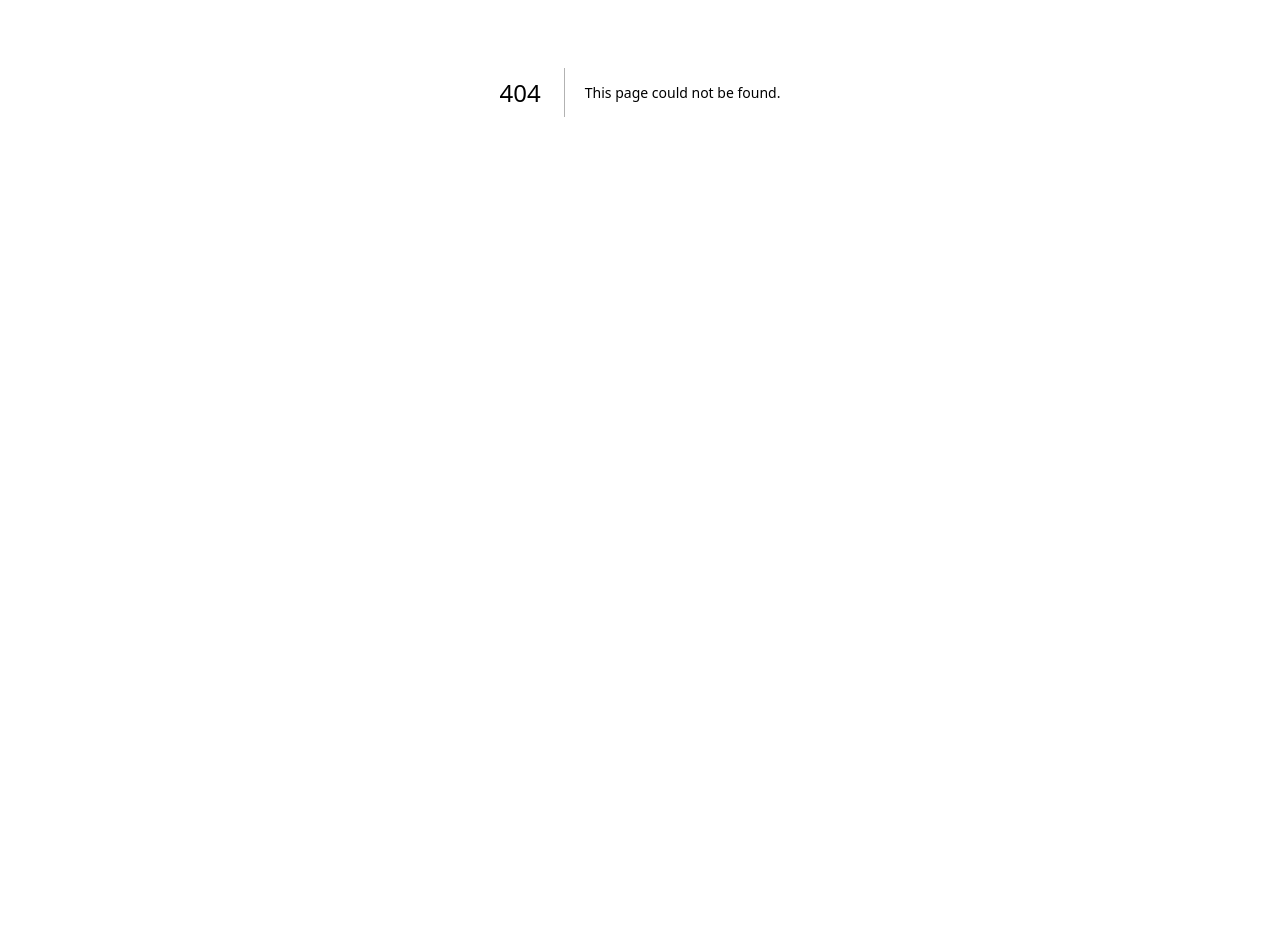
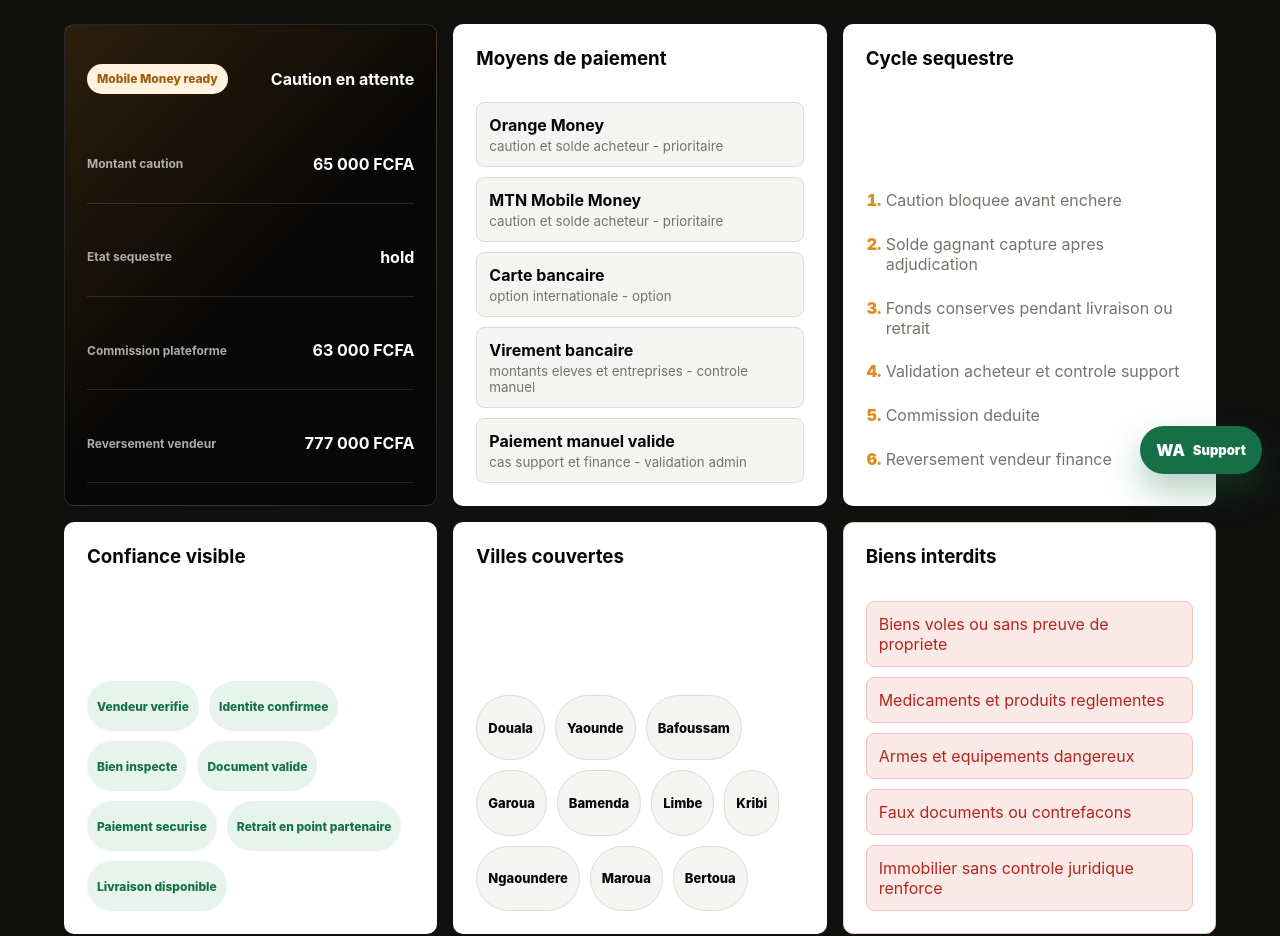
Before and after one commit to anguekepgael-del/ventes-aux-enchere, a Next.js app: page /operations in a window 1280 px wide. Before the commit this address had no page. Shown: the part 308-1244 px from the top of the page. Before the commit the page ends 800 px from the top, so only its background shows below. Built offline with nearby package versions, Linux system fonts and the light colour scheme.

Commit message:
Add operations route page

```diff
--- /dev/null
+++ b/app/operations/page.tsx
@@ -0,0 +1,104 @@
+import { DetailRow, PageShell, SectionIntro } from "@/src/components/site-chrome";
+import { demoAuctions } from "@/src/lib/demo-data";
+import {
+  cameroonCities,
+  escrowLifecycle,
+  paymentMethods,
+  prohibitedGoods,
+  trustBadges,
+} from "@/src/lib/marketplace-config";
+import {
+  calculateBuyerDeposit,
+  calculateSellerPayout,
+  formatXaf,
+  getEscrowDecision,
+} from "@/src/lib/marketplace-core";
+
+export default function Page() {
+  const selectedAuction = demoAuctions[0];
+  const sellerSettlement = calculateSellerPayout({ finalPrice: selectedAuction.currentPrice });
+  const escrowDecision = getEscrowDecision({
+    paymentCaptured: true,
+    buyerConfirmed: false,
+    disputeOpen: false,
+    adminApproved: false,
+  });
+
+  return (
+    <PageShell>
+      <section className="section-block operations-section route-hero">
+        <SectionIntro
+          eyebrow="Operations transactionnelles"
+          title="Paiements, sequestre, villes, badges et risques sous controle"
+        />
+        <div className="operations-grid">
+          <article className="ops-panel featured">
+            <div className="ops-panel-header">
+              <span className="badge gold">Mobile Money ready</span>
+              <strong>Caution en attente</strong>
+            </div>
+            <DetailRow
+              label="Montant caution"
+              value={formatXaf(calculateBuyerDeposit({ startPrice: selectedAuction.startPrice }))}
+            />
+            <DetailRow label="Etat sequestre" value={escrowDecision} />
+            <DetailRow label="Commission plateforme" value={formatXaf(sellerSettlement.commission)} />
+            <DetailRow label="Reversement vendeur" value={formatXaf(sellerSettlement.payout)} />
+          </article>
+
+          <article className="ops-panel">
+            <h3>Moyens de paiement</h3>
+            <div className="ops-list">
+              {paymentMethods.map((method) => (
+                <span key={method.id}>
+                  <strong>{method.label}</strong>
+                  <small>
+                    {method.settlement} - {method.status}
+                  </small>
+                </span>
+              ))}
+            </div>
+          </article>
+
+          <article className="ops-panel">
+            <h3>Cycle sequestre</h3>
+            <ol className="ops-steps">
+              {escrowLifecycle.map((step) => (
+                <li key={step}>{step}</li>
+              ))}
+            </ol>
+          </article>
+
+          <article className="ops-panel">
+            <h3>Confiance visible</h3>
+            <div className="badge-cloud">
+              {trustBadges.map((badge) => (
+                <span className="badge" key={badge}>
+                  {badge}
+                </span>
+              ))}
+            </div>
+          </article>
+
+          <article className="ops-panel">
+            <h3>Villes couvertes</h3>
+            <div className="city-cloud">
+              {cameroonCities.map((city) => (
+                <span key={city}>{city}</span>
+              ))}
+            </div>
+          </article>
+
+          <article className="ops-panel alert-surface">
+            <h3>Biens interdits</h3>
+            <div className="ops-list compact">
+              {prohibitedGoods.map((item) => (
+                <span key={item}>{item}</span>
+              ))}
+            </div>
+          </article>
+        </div>
+      </section>
+    </PageShell>
+  );
+}
```
